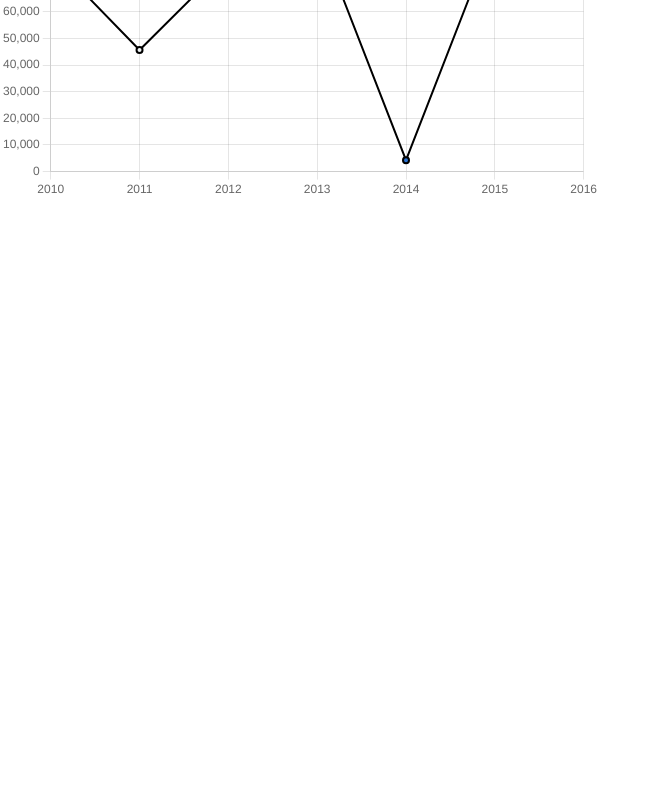
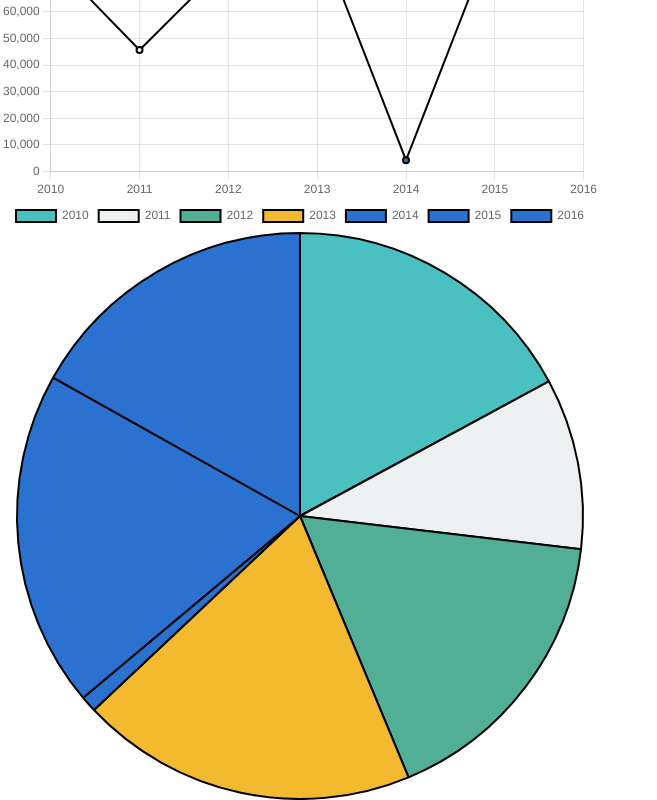
Before and after one commit to matheshyogeswaran/chart, a React (Create React App) app: page / in a window 1280 px wide. Shown: the part 482-1282 px from the top of the page, without its empty margins (0-657 px from the left). Before the commit the page ends 800 px from the top, so only its background shows below. Built offline with nearby package versions, Linux system fonts and the light colour scheme.

Commit message:
pie chart done

```diff
--- /dev/null
+++ b/src/components/PieChart.js
@@ -0,0 +1,9 @@
+import React from "react";
+import { Pie } from "react-chartjs-2";
+import { Chart as ChartJS } from "chart.js/auto";
+
+function PieChart({ chartData }) {
+  return <Pie data={chartData} />;
+}
+
+export default PieChart;
--- a/src/pages/Home.js
+++ b/src/pages/Home.js
@@ -2,6 +2,7 @@
 import LineChart from "../components/LineChart";
 import { UserData } from "../Data/Data";
 import { useState } from "react";
+import PieChart from "../components/PieChart";
 
 const Home = () => {
   const [userData, setUserData] = useState({
@@ -34,6 +35,9 @@
       <div style={{ width: 600 }}>
         <LineChart chartData={userData} />
       </div>
+      <div style={{ width: 600 }}>
+        <PieChart chartData={userData} />
+      </div>
 
     </div>
   );
```
